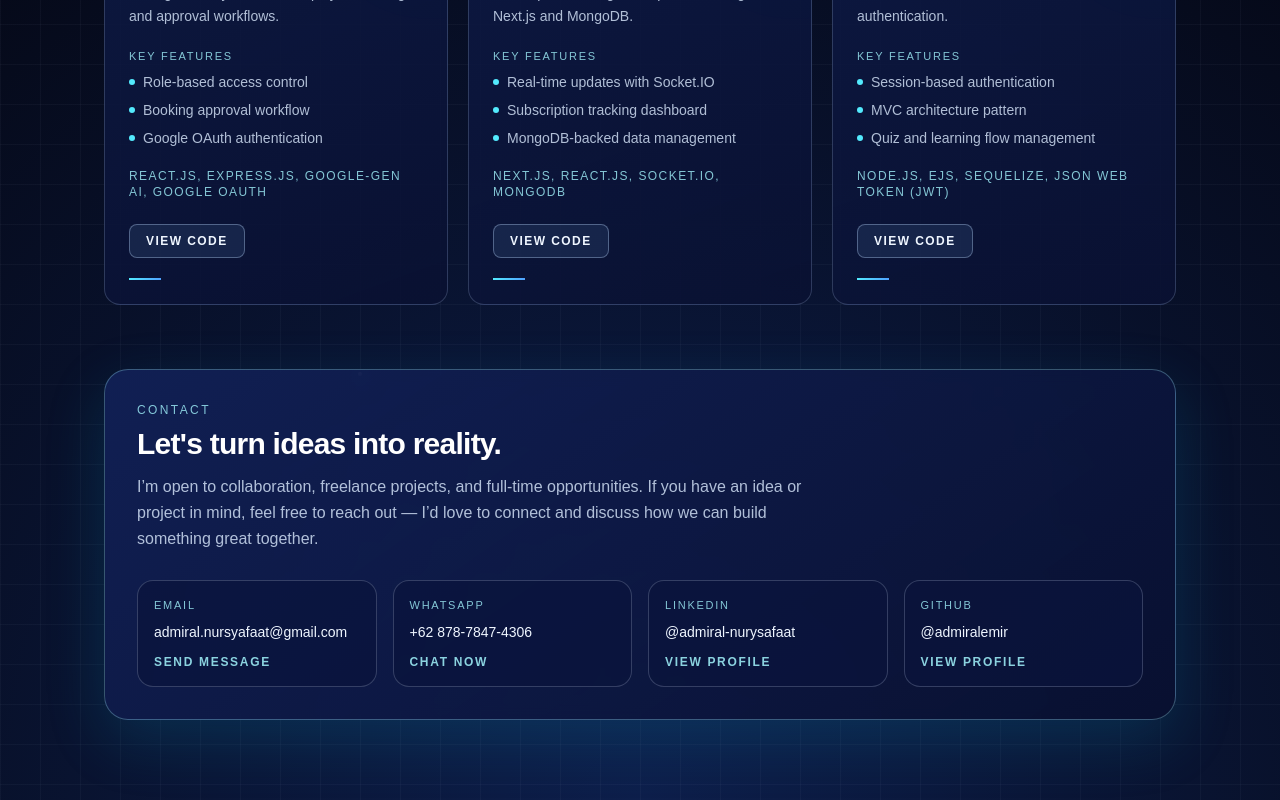
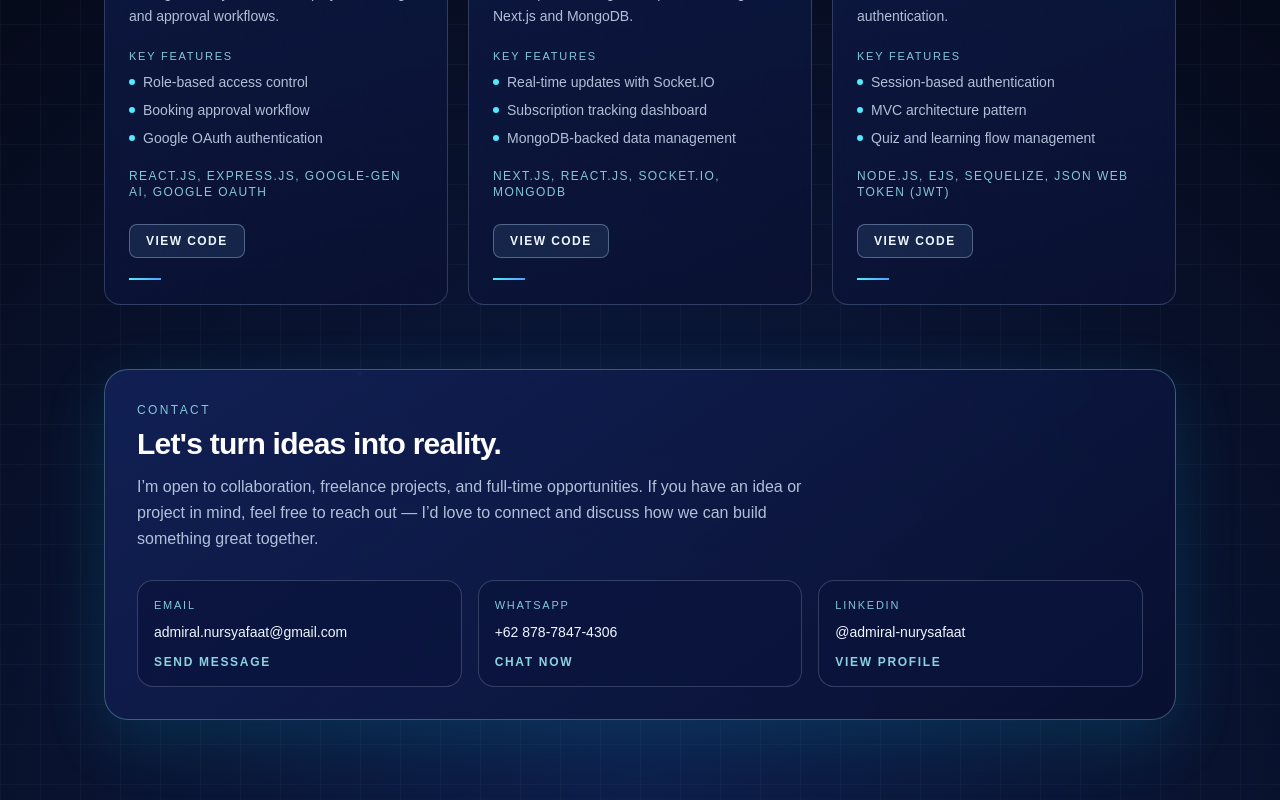
Before and after one commit to admiralemir/portfolio-admiral, a Next.js app in the folder app/: page / in a window 1280 px wide. Shown: the part 1576-2376 px from the top of the page. Built offline with nearby package versions, Linux system fonts and the light colour scheme.

Commit message:
fix: contact

```diff
--- a/app/src/app/page.tsx
+++ b/app/src/app/page.tsx
@@ -230,7 +230,7 @@ export default function Home() {
           <h3 className="mt-2 max-w-xl text-2xl font-semibold tracking-tight text-white md:text-3xl">Let's turn ideas into reality.</h3>
           <p className="mt-3 max-w-2xl text-sm leading-relaxed text-blue-100/80 md:text-base">I’m open to collaboration, freelance projects, and full-time opportunities. If you have an idea or project in mind, feel free to reach out — I’d love to connect and discuss how we can build something great together.</p>
 
-          <div className="mt-7 grid gap-4 sm:grid-cols-2 xl:grid-cols-4">
+          <div className="mt-7 grid gap-4 md:grid-cols-3">
             <a
               href="mailto:admiral.nursyafaat@gmail.com"
               className="group h-full rounded-2xl border border-blue-100/20 bg-[#0a143d]/70 p-4 transition hover:-translate-y-1 hover:border-cyan-200/55 hover:shadow-[0_12px_30px_rgba(56,189,248,0.2)]"
@@ -262,16 +262,6 @@ export default function Home() {
               <p className="mt-3 text-xs font-semibold uppercase tracking-[0.14em] text-cyan-200/85 transition group-hover:text-cyan-100">View Profile</p>
             </a>
 
-            <a
-              href="https://github.com/admiralemir"
-              target="_blank"
-              rel="noreferrer"
-              className="group h-full rounded-2xl border border-blue-100/20 bg-[#0a143d]/70 p-4 transition hover:-translate-y-1 hover:border-cyan-200/55 hover:shadow-[0_12px_30px_rgba(56,189,248,0.2)]"
-            >
-              <p className="text-[11px] uppercase tracking-[0.16em] text-cyan-200/80">GitHub</p>
-              <p className="mt-2 text-sm font-medium text-blue-50">@admiralemir</p>
-              <p className="mt-3 text-xs font-semibold uppercase tracking-[0.14em] text-cyan-200/85 transition group-hover:text-cyan-100">View Profile</p>
-            </a>
           </div>
         </section>
       </div>
```
